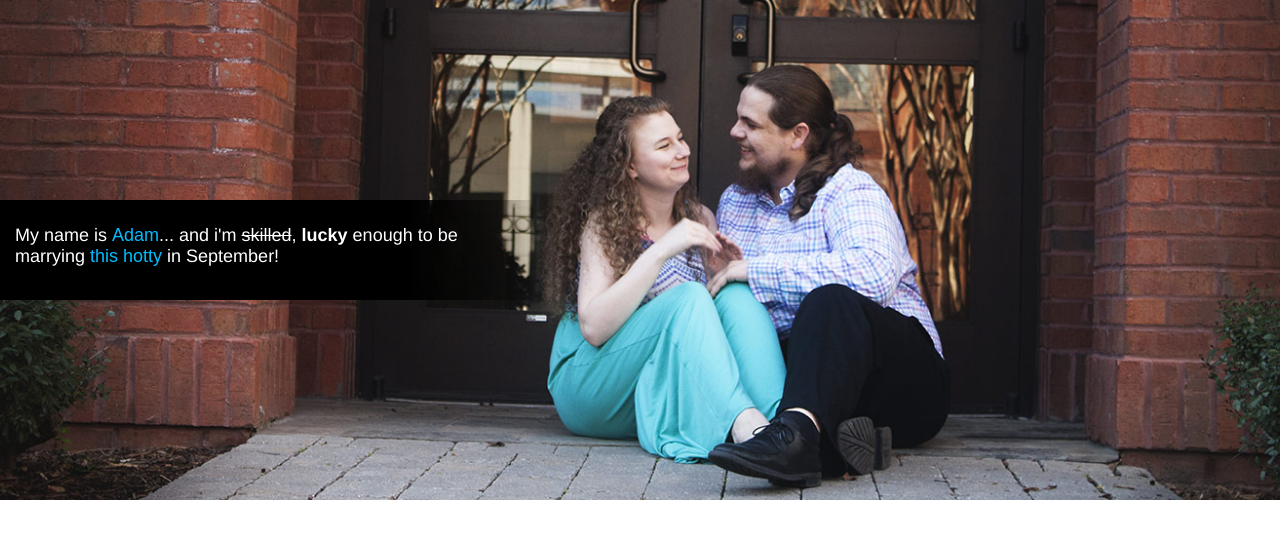
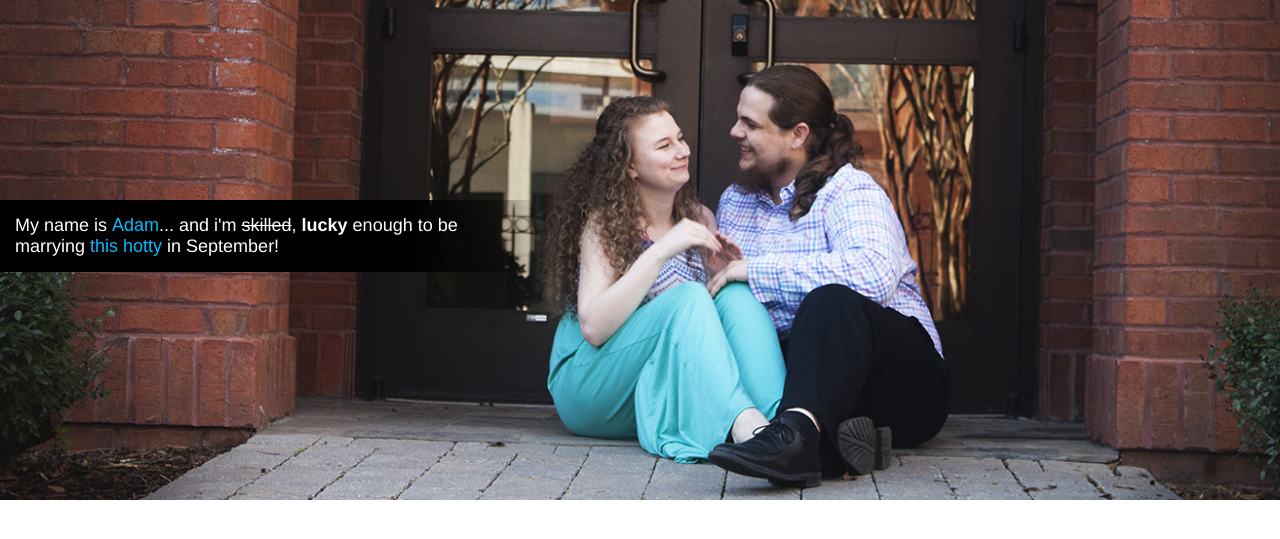
Before and after one commit to Adamlwells408/adamlwells408.github.io, a PHP site: page / in a window 1280 px wide. Shown: the top 539 px of the page. Run offline with PHP 8.4, Linux system fonts and the light colour scheme; style sheets or scripts are compiled from the project's sources.

Commit message:
fixing black bar

```diff
--- a/index.html
+++ b/index.html
@@ -10,9 +10,9 @@
 <body>
   <section id="header">
     <div id="shadow-overlay"></div>
-    <div class="text-bar">
+    <p class="text-bar">
       My name is <button class="shadow-button" id="adam" onmouseover="showShadow(this.id)" onmouseout="hideShadow()"><span class="font-blue">Adam</span></button>... and i'm <span class="cross-thru">skilled</span>, <span class="bold">lucky</span> enough to be marrying <button class="shadow-button" id="cass" onmouseover="showShadow(this.id)" onmouseout="hideShadow()"><span class="font-blue">this hotty</span></button> in September!
-    </div>
+    </p>
   </section>
 
   <script type="text/javascript">
--- a/sass/components/_header.scss
+++ b/sass/components/_header.scss
@@ -9,9 +9,8 @@
   .text-bar {
     width: 40%;
     height: auto;
-    min-height: 75px;
     color: #fff;
-    padding: 25px 15px 0;
+    padding: 15px;
     position: relative;
     top: 200px;
     font-size: 18px;
```
